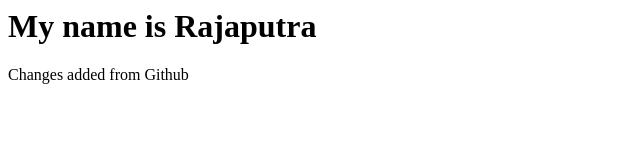
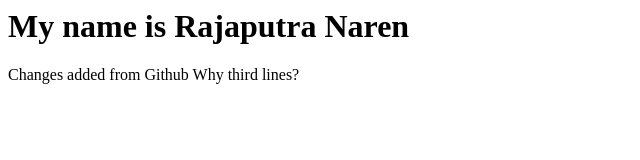
Before and after one commit to NarenRajaputra/TestingGit, a plain HTML site: page index.html in a window 1280 px wide. Shown: the whole page, without its empty margins (0-640 px from the left). Drawn offline with Linux system fonts and the light colour scheme.

Commit message:
Comminging third line

```diff
--- a/index.html
+++ b/index.html
@@ -1,4 +1,5 @@
 <html>
-    <h1> My name is Rajaputra</h1>
+    <h1> My name is Rajaputra Naren</h1>
     Changes added from Github
+    Why third lines?
 </html>
```
